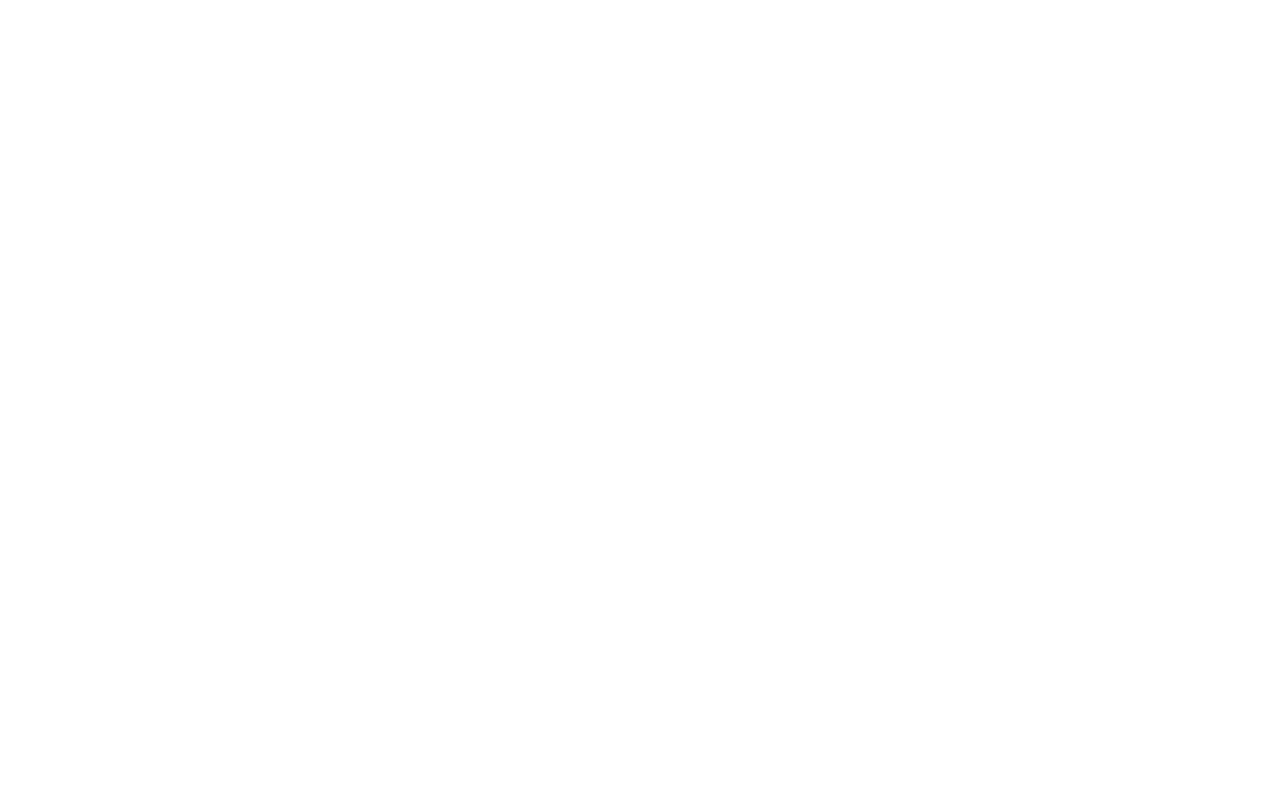
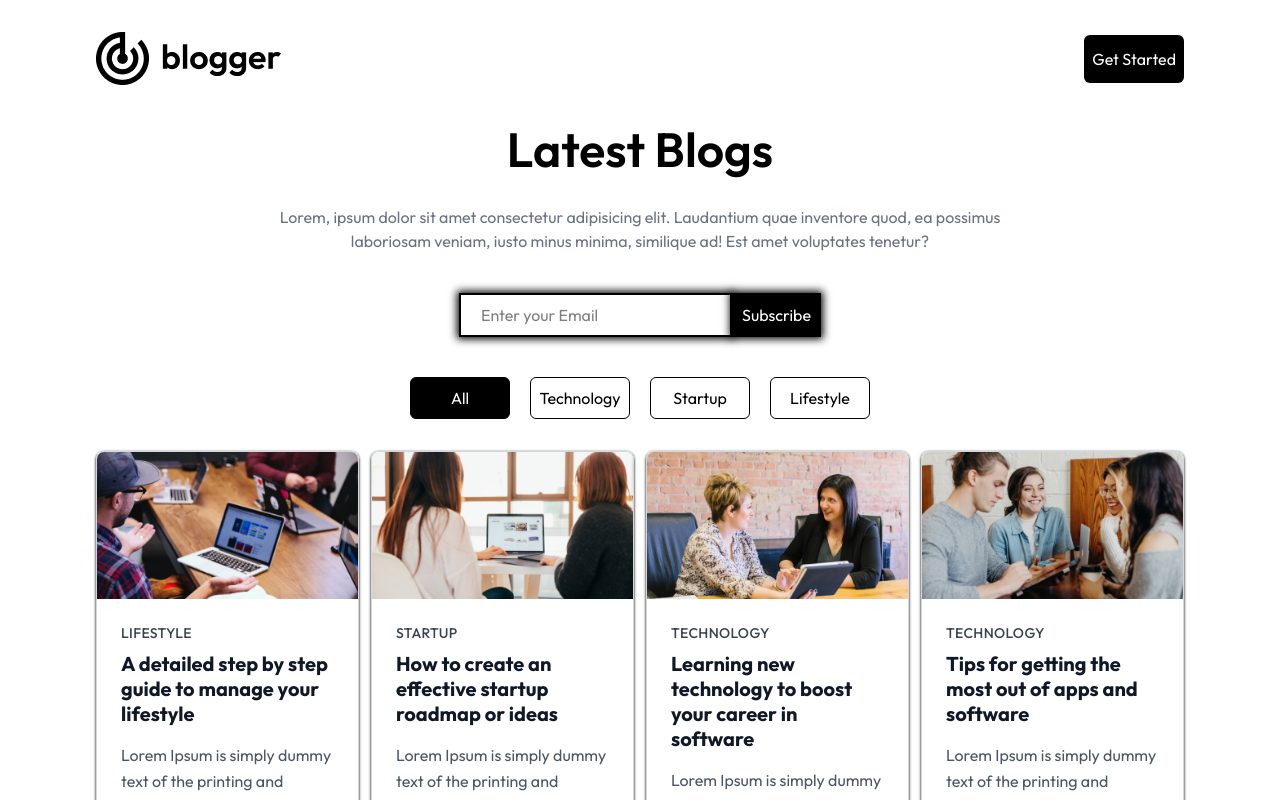
Before and after one commit to Thushan2002/blogg-next-js, a Next.js app in the folder blog-app/: page / in a window 1280 px wide. Shown: the top 800 px of the page. Built offline with nearby package versions, Linux system fonts and the light colour scheme.

Commit message:
feat: blog section added

```diff
--- a/blog-app/app/page.js
+++ b/blog-app/app/page.js
@@ -1,7 +1,12 @@
-import Image from "next/image";
+import BlogItem from "@/components/BlogItem";
+import { BlogList } from "@/components/BlogList";
+import Header from "@/components/Header";
 
 export default function Home() {
   return (
-    <></>
+    <div className="p-5 md:px-12 lg:px-24">
+      <Header />
+      <BlogList />
+    </div>
   );
 }
--- /dev/null
+++ b/blog-app/components/BlogList.jsx
@@ -0,0 +1,43 @@
+"use client";
+import { blog_data } from "@/assets/assets";
+import React, { useState } from "react";
+import BlogItem from "./BlogItem";
+
+export const BlogList = () => {
+  const [category, setCategory] = useState("all");
+
+  return (
+    <div>
+      <div className="my-3 flex justify-center items-center gap-5">
+        {["all", "technology", "startup", "lifestyle"].map((cat, idx) => (
+          <button
+            key={idx}
+            onClick={() => setCategory(cat)}
+            className={`p-2 rounded-md cursor-pointer w-[100px]  border border-black ${
+              category === cat ? "bg-black text-white" : "bg-white text-black"
+            }`}>
+            {cat.charAt(0).toUpperCase() + cat.slice(1)}
+          </button>
+        ))}
+      </div>
+      <div className="my-5  grid grid-cols-1 sm:grid-cols-2 md:grid-cols-3 lg:grid-cols-4 gap-3">
+        {blog_data
+          .filter(
+            (item) =>
+              category === "all" || category === item.category.toLowerCase()
+          )
+          .map((blog, idx) => {
+            return (
+              <BlogItem
+                key={idx}
+                title={blog.title}
+                description={blog.description}
+                category={blog.category}
+                img={blog.image}
+              />
+            );
+          })}
+      </div>
+    </div>
+  );
+};
--- /dev/null
+++ b/blog-app/components/Header.jsx
@@ -0,0 +1,44 @@
+import { assets } from "@/assets/assets";
+import Image from "next/image";
+import React from "react";
+
+const Header = () => {
+  return (
+    <div className="my-3">
+      <div className="flex justify-between items-center">
+        <Image
+          src={assets.logo}
+          className="w-[130px] sm:w-auto flex"
+          alt="logo"
+        />
+        <button className="py-3 px-2 bg-black text-white rounded-md hover:scale-[.95]">
+          Get Started
+        </button>
+      </div>
+      {/* heading */}
+      <div className="text-center my-10">
+        <h4 className="text-3xl lg:text-5xl font-semibold">Latest Blogs</h4>
+        <p className="my-8 max-w-[750px] mx-auto text-gray-500">
+          Lorem, ipsum dolor sit amet consectetur adipisicing elit. Laudantium
+          quae inventore quod, ea possimus laboriosam veniam, iusto minus
+          minima, similique ad! Est amet voluptates tenetur?
+        </p>
+      </div>
+      {/* subscription form */}
+      <form className="flex justify-center pb-7">
+        <input
+          className="border-2 border-black py-2 px-5 shadow-[0px_0px_8px_2px_black] outline-none"
+          type="email"
+          name=""
+          id=""
+          placeholder="Enter your Email"
+        />
+        <button className="border-2 bg-black text-white border-black outline-none p-2  shadow-[0px_0px_8px_2px_black] active:scale-95">
+          Subscribe
+        </button>
+      </form>
+    </div>
+  );
+};
+
+export default Header;
```
